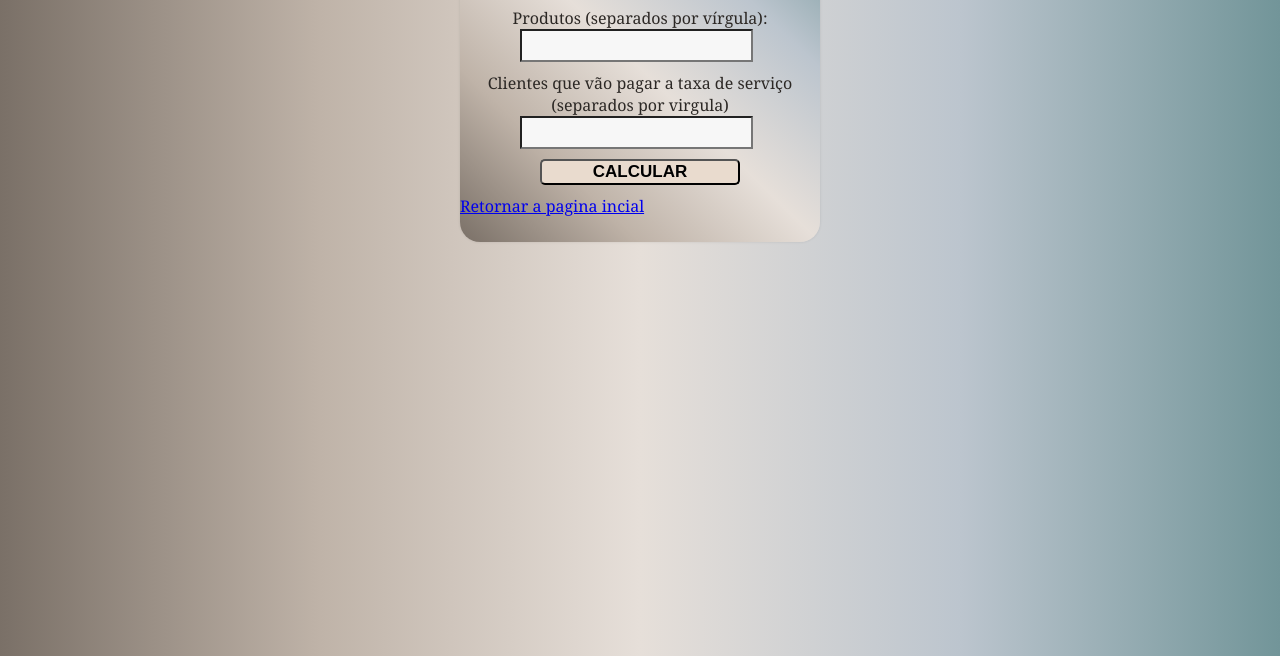
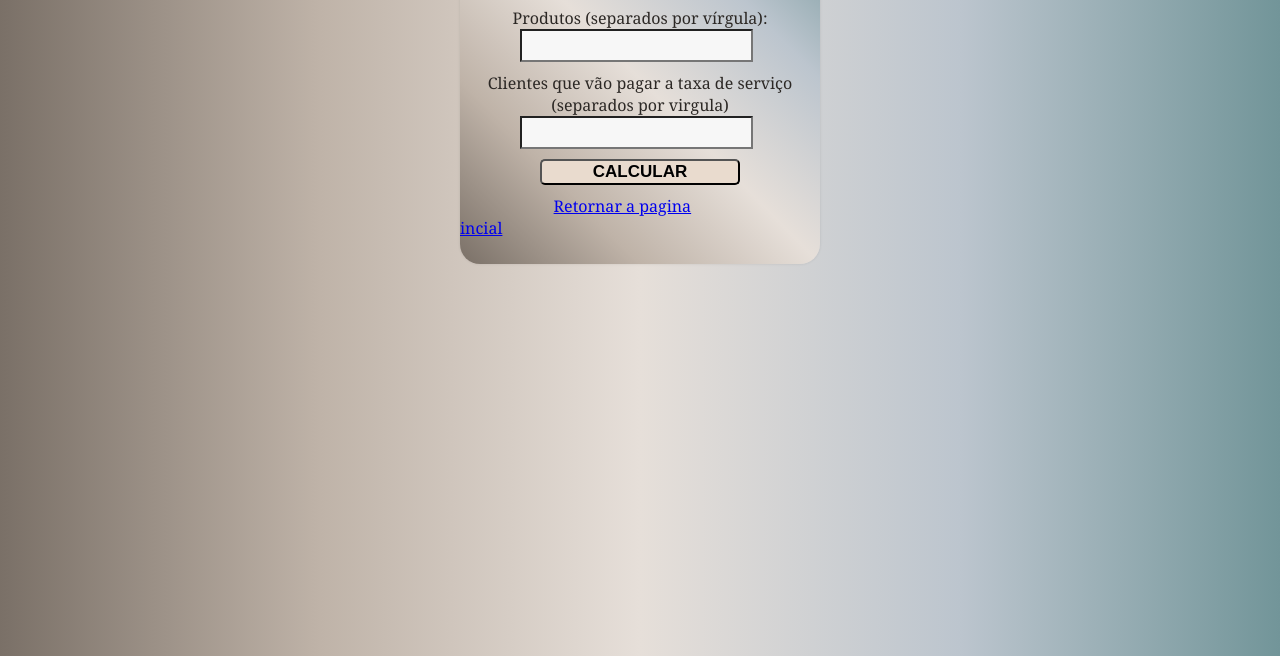
Before and after one commit to Donodapadoca/Projeto-Rota-das-Oficinas, a plain HTML site: page Ex003 feito/Ex3.html in a window 1280 px wide. Shown: the part 144-800 px from the top of the page. Drawn offline with Linux system fonts and the light colour scheme.

```diff
--- a/Ex003 feito/style01.css
+++ b/Ex003 feito/style01.css
@@ -69,6 +69,12 @@
         background-color: #f7f7f7;
         font-size: 14px;
       }
+
+      a{
+        padding: 26%;
+      }
+
+
       button {
         text-transform: uppercase;
         font-weight: bold;
```
